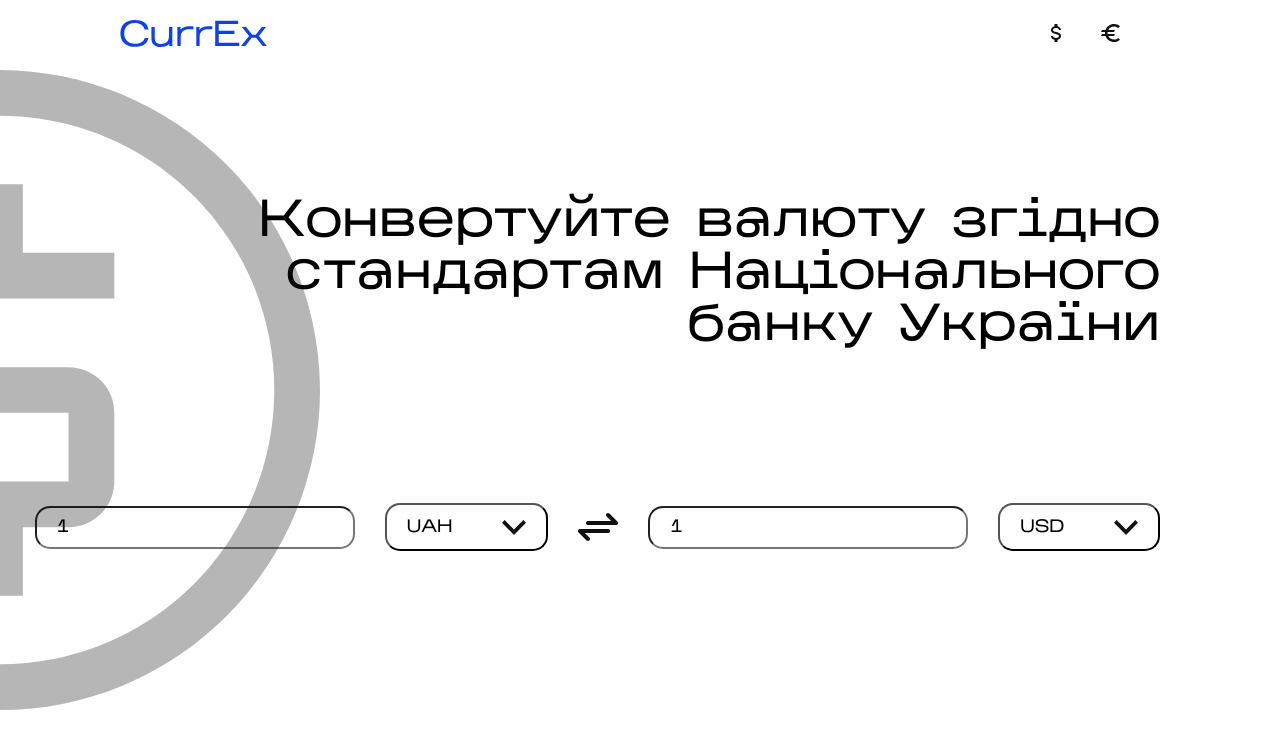
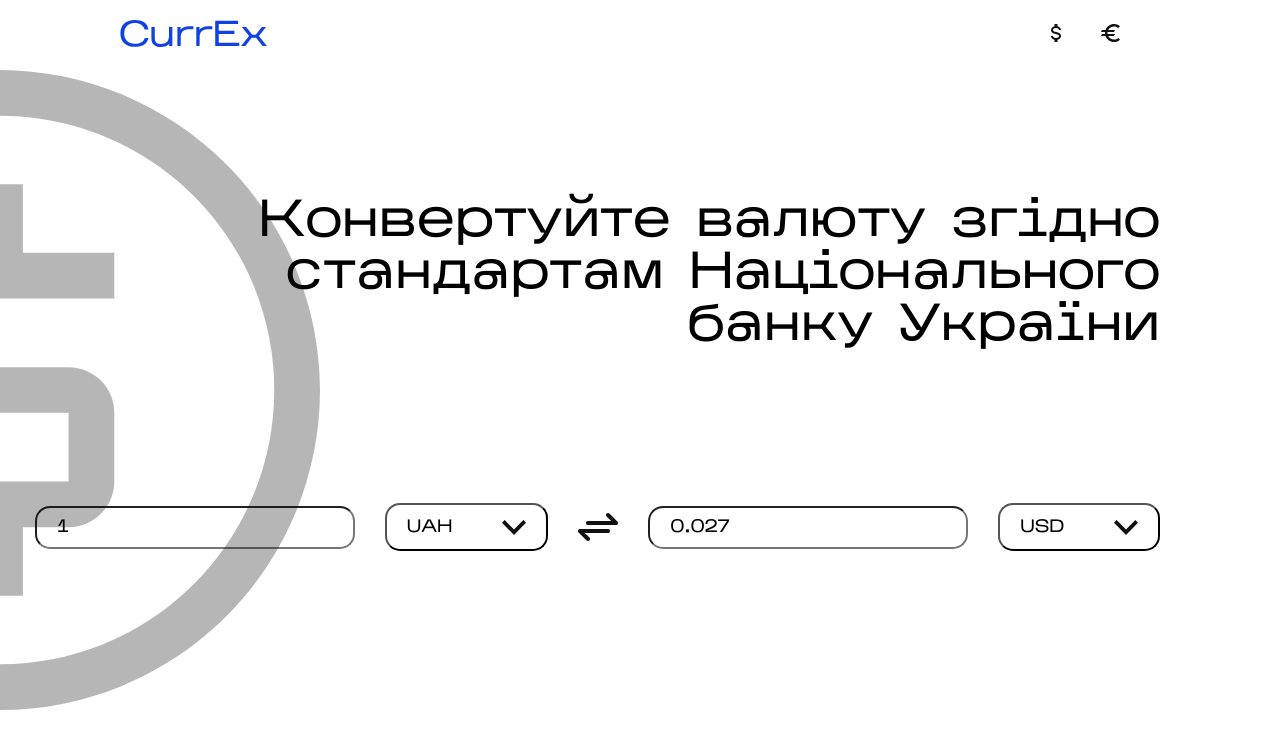
Before and after one commit to KatsuboDmytro/currency, a React (Create React App) app: page / in a window 1280 px wide. Shown: the top 748 px of the page. Built offline with nearby package versions, Linux system fonts and the light colour scheme; no server answers.

Commit message:
start rate update

```diff
--- a/src/components/main/Main.jsx
+++ b/src/components/main/Main.jsx
@@ -12,7 +12,7 @@ export const Main = ({ currData }) => {
   const [isSwitchTo, setIsSwitchTo] = useState(false);
   const [isSwitchFrom, setIsSwitchFrom] = useState(false);
   const [findCurrName, setFindCurrName] = useState('');
-  const [inputValueTo, setInputValueTo] = useState(1);
+  const [inputValueTo, setInputValueTo] = useState(0.027);
   const [inputValueFrom, setInputValueFrom] = useState(1);
   const [exchangeRate, setExchangeRate] = useState(null);
 
```
